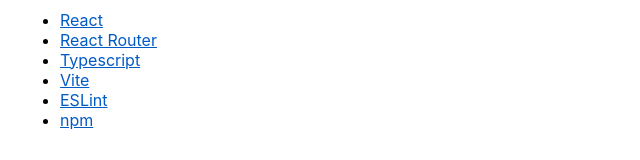
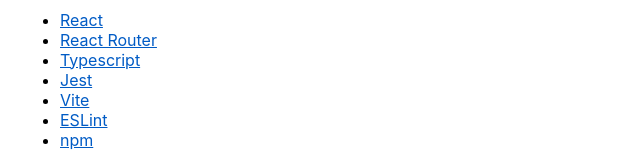
Before and after one commit to pvlvrmn/dog-catalog, a React (Vite) app: page /about in a window 1280 px wide. Shown: the part 261-421 px from the top of the page, without its empty margins (0-640 px from the left). Built offline with nearby package versions, Linux system fonts and the light colour scheme.

Commit message:
FIX: About links (jest)

```diff
--- a/src/Components/About/About.tsx
+++ b/src/Components/About/About.tsx
@@ -14,6 +14,7 @@
           <li><a rel="noreferrer" href="https://react.dev/" target="_blank">React</a></li>
           <li><a rel="noreferrer" href="https://reactrouter.com/en/main" target="_blank">React Router</a></li>
           <li><a rel="noreferrer" href="https://www.typescriptlang.org/" target="_blank">Typescript</a></li>
+          <li><a rel="noreferrer" href="https://jestjs.io/" target="_blank">Jest</a></li>
           <li><a rel="noreferrer" href="https://vitejs.dev/" target="_blank">Vite</a></li>
           <li><a rel="noreferrer" href="https://eslint.org/" target="_blank">ESLint</a></li>
           <li><a rel="noreferrer" href="https://www.npmjs.com/" target="_blank">npm</a></li>
```
